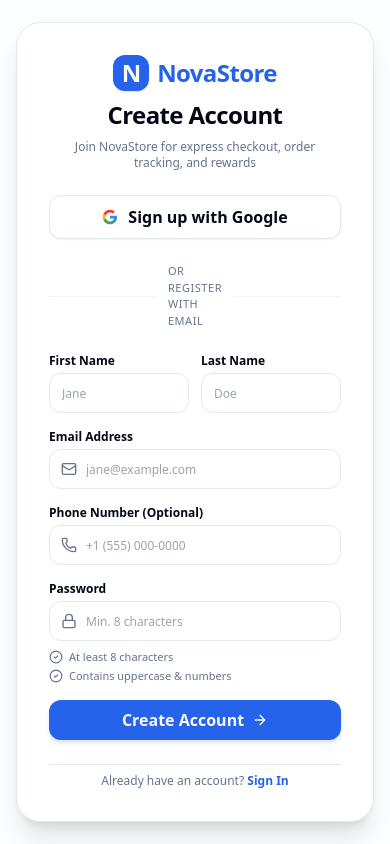
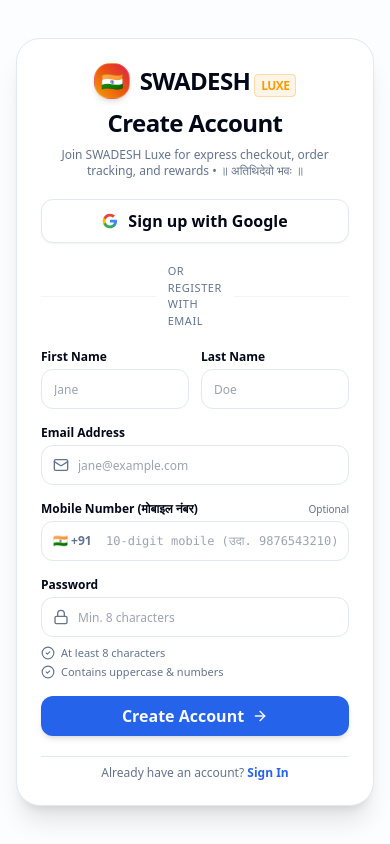
Before and after one commit to mrityunjay45108/scalable-ecommerce-platform, a Next.js app in the folder apps/web/: page /register in a window 390 px wide. Built offline with nearby package versions, Linux system fonts and the light colour scheme; no server answers.

Commit message:
feat: replace NovaStore with SWADESH Luxe across all auth pages, catalogs, and admin panel with enhanced mobile responsiveness

```diff
--- a/apps/web/src/app/(admin)/admin/dashboard/page.tsx
+++ b/apps/web/src/app/(admin)/admin/dashboard/page.tsx
@@ -186,7 +186,7 @@
               </span>
             </div>
             <p className="text-xs text-muted-foreground max-w-xl">
-              Real-time executive control center for NovaStore. Monitor gross revenue, order fulfillment, return inspections, and product catalog.
+              Real-time executive control center for SWADESH Luxe. Monitor gross revenue, order fulfillment, return inspections, and product catalog.
             </p>
           </div>
 
--- a/apps/web/src/app/(admin)/admin/products/[id]/edit/page.tsx
+++ b/apps/web/src/app/(admin)/admin/products/[id]/edit/page.tsx
@@ -791,7 +791,7 @@
                     className="w-full h-10 px-3 rounded-xl border bg-background text-xs font-bold"
                   />
                   <div className="flex items-center gap-1.5 flex-wrap mt-1.5">
-                    {['Roadster', 'Nike', 'Apple', "Levi's", 'Puma', 'Zara', 'NovaStore'].map((bName) => (
+                    {['Roadster', 'Nike', 'Apple', "Levi's", 'Puma', 'Zara', 'SWADESH Luxe'].map((bName) => (
                       <button
                         key={bName}
                         type="button"
--- a/apps/web/src/app/(admin)/admin/products/create/page.tsx
+++ b/apps/web/src/app/(admin)/admin/products/create/page.tsx
@@ -702,7 +702,7 @@
                   />
                   {/* Quick Brand presets */}
                   <div className="flex items-center gap-1.5 flex-wrap mt-1.5">
-                    {['Roadster', 'Nike', 'Apple', "Levi's", 'Puma', 'Zara', 'NovaStore'].map((bName) => (
+                    {['Roadster', 'Nike', 'Apple', "Levi's", 'Puma', 'Zara', 'SWADESH Luxe'].map((bName) => (
                       <button
                         key={bName}
                         type="button"
--- a/apps/web/src/app/(admin)/admin/settings/page.tsx
+++ b/apps/web/src/app/(admin)/admin/settings/page.tsx
@@ -207,7 +207,7 @@
                 <label className="text-xs font-bold text-foreground flex items-center justify-between">
                   <span>Admin Login Email</span>
                   <span className="text-[10px] text-muted-foreground font-normal">
-                    (Used to log into NovaStore Admin)
+                    (Used to log into SWADESH Luxe Admin)
                   </span>
                 </label>
                 <div className="relative">
--- a/apps/web/src/app/(auth)/forgot-password/page.tsx
+++ b/apps/web/src/app/(auth)/forgot-password/page.tsx
@@ -29,17 +29,19 @@
 
   return (
     <div className="min-h-screen flex items-center justify-center p-4 bg-muted/20">
-      <div className="max-w-md w-full rounded-3xl border bg-card p-8 shadow-xl space-y-6">
+      <div className="max-w-md w-full rounded-3xl border bg-card p-6 sm:p-8 shadow-xl space-y-5 sm:space-y-6">
         <div className="text-center space-y-2">
-          <Link href="/" className="inline-flex items-center gap-2 font-bold text-2xl tracking-tight text-primary">
-            <span className="h-9 w-9 rounded-xl bg-primary text-primary-foreground flex items-center justify-center font-extrabold shadow">
-              N
+          <Link href="/" className="inline-flex items-center gap-2.5 font-bold text-2xl tracking-tight text-foreground justify-center">
+            <span className="h-9 w-9 rounded-2xl bg-gradient-to-tr from-amber-500 via-orange-600 to-rose-600 text-white flex items-center justify-center font-black text-lg shadow-md border border-white/20">
+              🇮🇳
             </span>
-            <span>NovaStore</span>
+            <span className="font-black text-2xl tracking-tight">
+              SWADESH<span className="text-amber-500 text-xs ml-1 font-extrabold uppercase px-1.5 py-0.5 rounded bg-amber-500/10 border border-amber-500/30">Luxe</span>
+            </span>
           </Link>
           <h2 className="text-2xl font-bold tracking-tight">Reset Password</h2>
           <p className="text-xs text-muted-foreground">
-            Enter your account email and we will send you a password recovery link
+            Enter your SWADESH Luxe account email and we will send you a secure password recovery link
           </p>
         </div>
 
--- a/apps/web/src/app/(auth)/login/page.tsx
+++ b/apps/web/src/app/(auth)/login/page.tsx
@@ -13,8 +13,8 @@
   const callbackUrl = searchParams.get('callback') || searchParams.get('redirect') || '/';
 
   const { login, signInWithGoogle } = useAuth();
-  const [email, setEmail] = useState('customer@novastore.com');
-  const [password, setPassword] = useState('Password123!');
+  const [email, setEmail] = useState('');
+  const [password, setPassword] = useState('');
   const [errorMsg, setErrorMsg] = useState('');
   const [isLoading, setIsLoading] = useState(false);
   const [isGoogleLoading, setIsGoogleLoading] = useState(false);
--- a/apps/web/src/app/(auth)/register/page.tsx
+++ b/apps/web/src/app/(auth)/register/page.tsx
@@ -62,16 +62,18 @@
 
   return (
     <div className="min-h-screen flex items-center justify-center p-4 bg-muted/20">
-      <div className="max-w-md w-full rounded-3xl border bg-card p-8 shadow-xl space-y-6">
+      <div className="max-w-md w-full rounded-3xl border bg-card p-6 sm:p-8 shadow-xl space-y-5 sm:space-y-6">
         <div className="text-center space-y-2">
-          <Link href="/" className="inline-flex items-center gap-2 font-bold text-2xl tracking-tight text-primary">
-            <span className="h-9 w-9 rounded-xl bg-primary text-primary-foreground flex items-center justify-center font-extrabold shadow">
-              N
+          <Link href="/" className="inline-flex items-center gap-2.5 font-bold text-2xl tracking-tight text-foreground justify-center">
+            <span className="h-9 w-9 rounded-2xl bg-gradient-to-tr from-amber-500 via-orange-600 to-rose-600 text-white flex items-center justify-center font-black text-lg shadow-md border border-white/20">
+              🇮🇳
             </span>
-            <span>NovaStore</span>
+            <span className="font-black text-2xl tracking-tight">
+              SWADESH<span className="text-amber-500 text-xs ml-1 font-extrabold uppercase px-1.5 py-0.5 rounded bg-amber-500/10 border border-amber-500/30">Luxe</span>
+            </span>
           </Link>
           <h2 className="text-2xl font-bold tracking-tight">Create Account</h2>
-          <p className="text-xs text-muted-foreground">Join NovaStore for express checkout, order tracking, and rewards</p>
+          <p className="text-xs text-muted-foreground">Join SWADESH Luxe for express checkout, order tracking, and rewards • ॥ अतिथिदेवो भवः ॥</p>
         </div>
 
         {errorMsg && (
@@ -159,16 +161,24 @@
           </div>
 
           <div className="space-y-1">
-            <label className="text-xs font-semibold block">Phone Number (Optional)</label>
-            <div className="relative">
+            <label className="text-xs font-semibold block text-foreground flex items-center justify-between">
+              <span>Mobile Number (मोबाइल नंबर)</span>
+              <span className="text-[10px] text-muted-foreground font-normal">Optional</span>
+            </label>
+            <div className="relative flex items-center">
+              <span className="absolute left-3 text-xs font-bold text-muted-foreground flex items-center gap-1 pointer-events-none">
+                🇮🇳 +91
+              </span>
               <input
                 type="tel"
-                placeholder="+1 (555) 000-0000"
+                name="phone"
+                autoComplete="tel"
+                maxLength={10}
+                placeholder="10-digit mobile (उदा. 9876543210)"
                 value={phone}
-                onChange={(e) => setPhone(e.target.value)}
-                className="w-full h-10 pl-9 pr-3 text-xs rounded-xl border bg-background focus:ring-1 focus:ring-primary"
+                onChange={(e) => setPhone(e.target.value.replace(/\D/g, ''))}
+                className="w-full h-10 pl-16 pr-3 text-xs rounded-xl border bg-background font-mono focus:ring-1 focus:ring-primary"
               />
-              <Phone className="w-4 h-4 text-muted-foreground absolute left-3 top-3" />
             </div>
           </div>
 
--- a/apps/web/src/app/(auth)/reset-password/page.tsx
+++ b/apps/web/src/app/(auth)/reset-password/page.tsx
@@ -49,13 +49,15 @@
 
   return (
     <div className="min-h-screen flex items-center justify-center p-4 bg-muted/20">
-      <div className="max-w-md w-full rounded-3xl border bg-card p-8 shadow-xl space-y-6">
+      <div className="max-w-md w-full rounded-3xl border bg-card p-6 sm:p-8 shadow-xl space-y-5 sm:space-y-6">
         <div className="text-center space-y-2">
-          <Link href="/" className="inline-flex items-center gap-2 font-bold text-2xl tracking-tight text-primary">
-            <span className="h-9 w-9 rounded-xl bg-primary text-primary-foreground flex items-center justify-center font-extrabold shadow">
-              N
+          <Link href="/" className="inline-flex items-center gap-2.5 font-bold text-2xl tracking-tight text-foreground justify-center">
+            <span className="h-9 w-9 rounded-2xl bg-gradient-to-tr from-amber-500 via-orange-600 to-rose-600 text-white flex items-center justify-center font-black text-lg shadow-md border border-white/20">
+              🇮🇳
             </span>
-            <span>NovaStore</span>
+            <span className="font-black text-2xl tracking-tight">
+              SWADESH<span className="text-amber-500 text-xs ml-1 font-extrabold uppercase px-1.5 py-0.5 rounded bg-amber-500/10 border border-amber-500/30">Luxe</span>
+            </span>
           </Link>
           <h2 className="text-2xl font-bold tracking-tight">Create New Password</h2>
           <p className="text-xs text-muted-foreground">Enter a strong, secure new password for your account</p>
--- a/apps/web/src/app/(auth)/verify-email/page.tsx
+++ b/apps/web/src/app/(auth)/verify-email/page.tsx
@@ -37,13 +37,15 @@
 
   return (
     <div className="min-h-screen flex items-center justify-center p-4 bg-muted/20">
-      <div className="max-w-md w-full rounded-3xl border bg-card p-8 shadow-xl space-y-6 text-center">
-        <Link href="/" className="inline-flex items-center gap-2 font-bold text-2xl tracking-tight text-primary">
-          <span className="h-9 w-9 rounded-xl bg-primary text-primary-foreground flex items-center justify-center font-extrabold shadow">
-            N
-          </span>
-          <span>NovaStore</span>
-        </Link>
+      <div className="max-w-md w-full rounded-3xl border bg-card p-6 sm:p-8 shadow-xl space-y-5 sm:space-y-6 text-center">
+        <Link href="/" className="inline-flex items-center gap-2.5 font-bold text-2xl tracking-tight text-foreground justify-center">
+            <span className="h-9 w-9 rounded-2xl bg-gradient-to-tr from-amber-500 via-orange-600 to-rose-600 text-white flex items-center justify-center font-black text-lg shadow-md border border-white/20">
+              🇮🇳
+            </span>
+            <span className="font-black text-2xl tracking-tight">
+              SWADESH<span className="text-amber-500 text-xs ml-1 font-extrabold uppercase px-1.5 py-0.5 rounded bg-amber-500/10 border border-amber-500/30">Luxe</span>
+            </span>
+          </Link>
 
         {status === 'loading' && (
           <div className="space-y-3 py-6">
--- a/apps/web/src/app/(shop)/products/[slug]/page.tsx
+++ b/apps/web/src/app/(shop)/products/[slug]/page.tsx
@@ -217,7 +217,7 @@
 
   return {
     id: `prod-${rawSlug}`,
-    title: formattedTitle || 'NovaStore Signature Product',
+    title: formattedTitle || 'SWADESH Luxe Signature Creation',
     slug: rawSlug,
     description:
       'Crafted with premium materials and engineered for maximum durability, performance, and everyday comfort.',
@@ -574,7 +574,7 @@
         <div className="lg:col-span-5 space-y-5">
           {(() => {
             const specs = parseProductSpecs(product.description, product.category?.name);
-            const brandDisplay = specs.brand || product.category?.name || 'NovaStore';
+            const brandDisplay = specs.brand || product.category?.name || 'SWADESH Luxe';
             return (
               <div className="space-y-4">
                 {/* 1. MYNTRA BRAND & TITLE HEADER */}
@@ -604,7 +604,7 @@
                             try {
                               await navigator.share({
                                 title: product.title,
-                                text: `Check out ${product.title} on NovaStore for ${formatPrice(currentPrice)}!`,
+                                text: `Check out ${product.title} on SWADESH Luxe for ${formatPrice(currentPrice)}!`,
                                 url: window.location.href,
                               });
                               return;
@@ -1082,7 +1082,7 @@
               <div className="grid grid-cols-2 gap-2">
                 {/* WhatsApp */}
                 <a
-                  href={`https://api.whatsapp.com/send?text=${encodeURIComponent(`Check out ${product.title} on NovaStore for ${formatPrice(currentPrice)}! \n${typeof window !== 'undefined' ? window.location.href : ''}`)}`}
+                  href={`https://api.whatsapp.com/send?text=${encodeURIComponent(`Check out ${product.title} on SWADESH Luxe for ${formatPrice(currentPrice)}! \n${typeof window !== 'undefined' ? window.location.href : ''}`)}`}
                   target="_blank"
                   rel="noopener noreferrer"
                   className="flex items-center justify-center gap-2 p-2.5 rounded-xl bg-emerald-500/10 hover:bg-emerald-500/20 text-emerald-700 dark:text-emerald-300 border border-emerald-500/30 text-xs font-bold transition-colors"
@@ -1092,7 +1092,7 @@
 
                 {/* Telegram */}
                 <a
-                  href={`https://t.me/share/url?url=${encodeURIComponent(typeof window !== 'undefined' ? window.location.href : '')}&text=${encodeURIComponent(`Check out ${product.title} on NovaStore!`)}`}
+                  href={`https://t.me/share/url?url=${encodeURIComponent(typeof window !== 'undefined' ? window.location.href : '')}&text=${encodeURIComponent(`Check out ${product.title} on SWADESH Luxe!`)}`}
                   target="_blank"
                   rel="noopener noreferrer"
                   className="flex items-center justify-center gap-2 p-2.5 rounded-xl bg-sky-500/10 hover:bg-sky-500/20 text-sky-700 dark:text-sky-300 border border-sky-500/30 text-xs font-bold transition-colors"
@@ -1102,7 +1102,7 @@
 
                 {/* Twitter / X */}
                 <a
-                  href={`https://twitter.com/intent/tweet?url=${encodeURIComponent(typeof window !== 'undefined' ? window.location.href : '')}&text=${encodeURIComponent(`Check out ${product.title} on NovaStore for ${formatPrice(currentPrice)}!`)}`}
+                  href={`https://twitter.com/intent/tweet?url=${encodeURIComponent(typeof window !== 'undefined' ? window.location.href : '')}&text=${encodeURIComponent(`Check out ${product.title} on SWADESH Luxe for ${formatPrice(currentPrice)}!`)}`}
                   target="_blank"
                   rel="noopener noreferrer"
                   className="flex items-center justify-center gap-2 p-2.5 rounded-xl bg-zinc-500/10 hover:bg-zinc-500/20 text-foreground border border-zinc-500/30 text-xs font-bold transition-colors"
@@ -1118,7 +1118,7 @@
                       try {
                         await navigator.share({
                           title: product.title,
-                          text: `Check out ${product.title} on NovaStore for ${formatPrice(currentPrice)}!`,
+                          text: `Check out ${product.title} on SWADESH Luxe for ${formatPrice(currentPrice)}!`,
                           url: window.location.href,
                         });
                       } catch (e) {}
--- a/apps/web/src/app/(shop)/wishlist/page.tsx
+++ b/apps/web/src/app/(shop)/wishlist/page.tsx
@@ -132,7 +132,7 @@
             'https://images.unsplash.com/photo-1523275335684-37898b6baf30?w=600';
           const isBusy = actionLoadingId === product.id;
           const parsed = parseProductSpecs(product.description || '');
-          const brandName = parsed.brand || product.category?.name || 'NOVASTORE';
+          const brandName = parsed.brand || product.category?.name || 'SWADESH LUXE';
 
           const comparePrice = product.comparePrice || Math.round(product.basePrice * 1.4);
           const hasDiscount = comparePrice > product.basePrice;
--- a/apps/web/src/components/admin/admin-sidebar.tsx
+++ b/apps/web/src/components/admin/admin-sidebar.tsx
@@ -156,7 +156,7 @@
             </div>
             <div className="min-w-0">
               <p className="text-xs font-bold text-foreground truncate">{user?.firstName || 'Administrator'}</p>
-              <p className="text-[10px] text-muted-foreground truncate">{user?.email || 'admin@novastore.com'}</p>
+              <p className="text-[10px] text-muted-foreground truncate">{user?.email || 'admin@swadeshluxe.in'}</p>
             </div>
           </div>
         </div>
```
